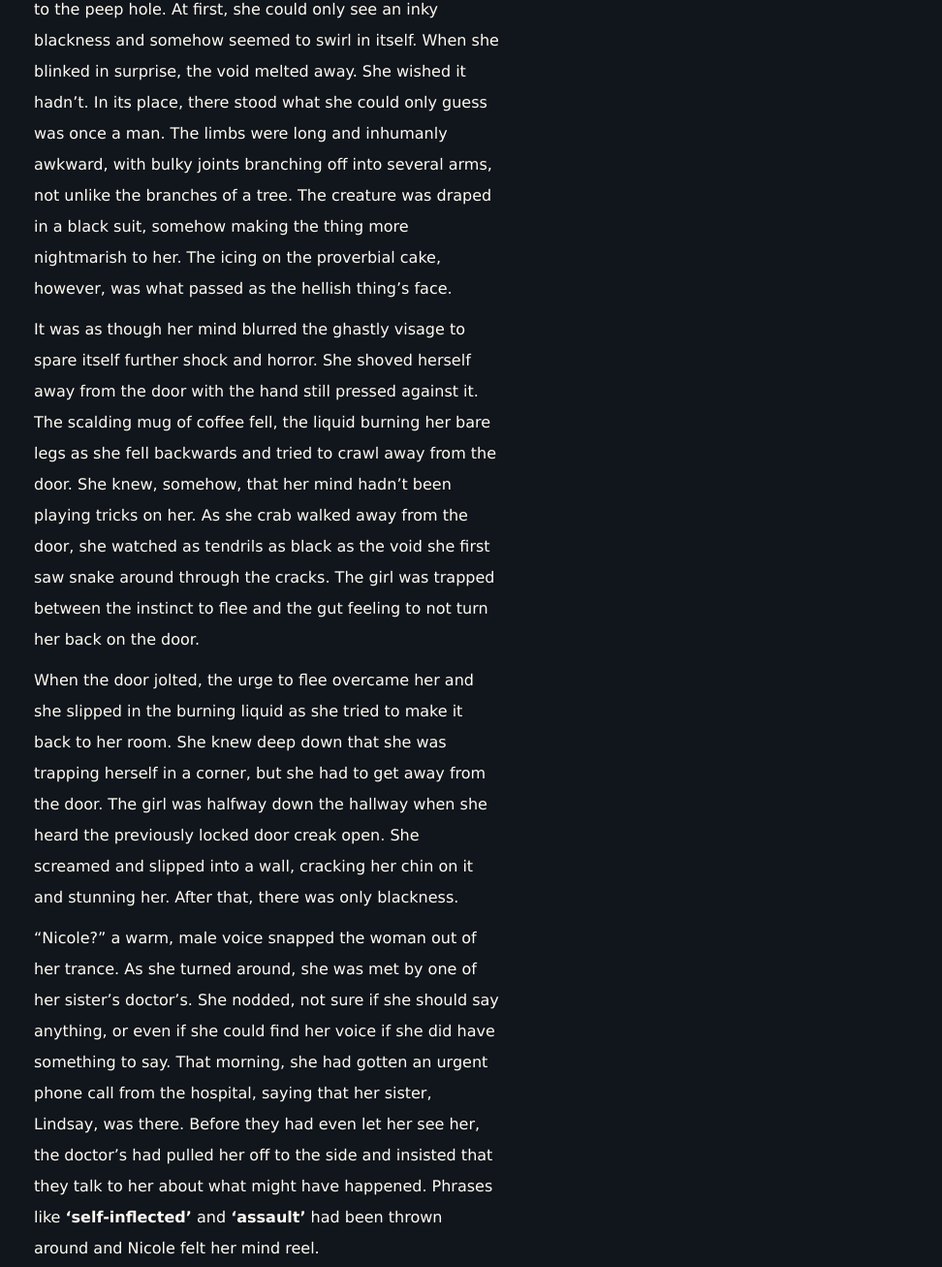
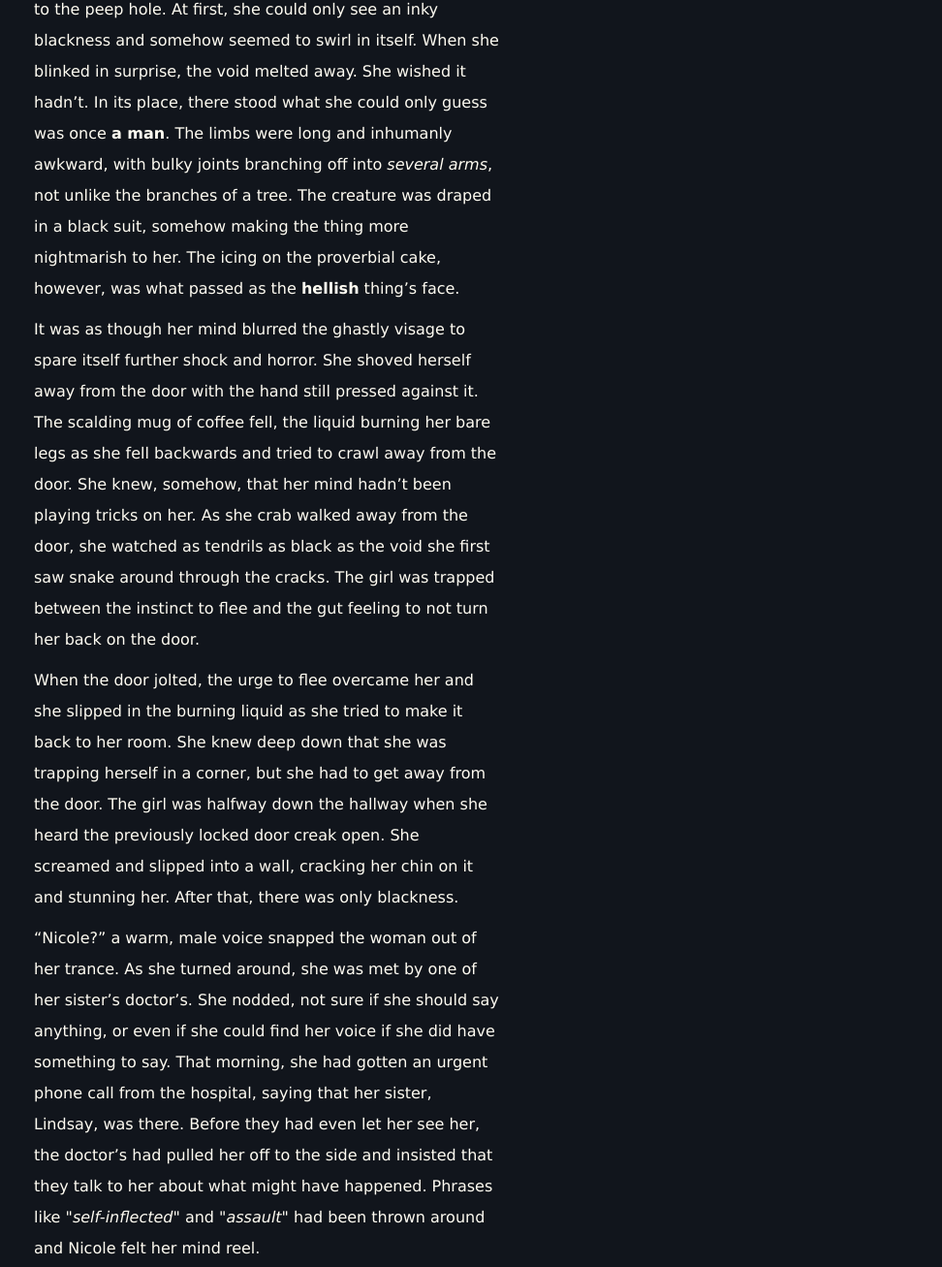
Before and after one commit to HvlfMoon/InClass10, a plain HTML site: page index.html in a window 1280 px wide. Shown: the part 1414-2721 px from the top of the page at 97% size, 0-972 px from the left. Drawn offline with Linux system fonts and the light colour scheme.

Commit message:
added more ems and strongs

```diff
--- a/index.html
+++ b/index.html
@@ -51,9 +51,9 @@
             As she walked by the front door, she decided that a quick glance out of the peep hole would help calm her restless mind. The chill worsened with each step
             she took towards the door and further away from the safety and warmth of her blankets. She pressed her empty hand against the cold, metal door and took a
             deep breath before leading her eye to the peep hole. At first, she could only see an inky blackness and somehow seemed to swirl in itself. When she blinked
-            in surprise, the void melted away. She wished it hadn’t. In its place, there stood what she could only guess was once a man. The limbs were long and
-            inhumanly awkward, with bulky joints branching off into several arms, not unlike the branches of a tree. The creature was draped in a black suit,
-            somehow making the thing more nightmarish to her. The icing on the proverbial cake, however, was what passed as the hellish thing’s face.
+            in surprise, the void melted away. She wished it hadn’t. In its place, there stood what she could only guess was once <strong>a man</strong>. The limbs were long and
+            inhumanly awkward, with bulky joints branching off into <em>several arms</em>, not unlike the branches of a tree. The creature was draped in a black suit,
+            somehow making the thing more nightmarish to her. The icing on the proverbial cake, however, was what passed as the <strong>hellish</strong> thing’s face.
           </p>
           <p>
             It was as though her mind blurred the ghastly visage to spare itself further shock and horror. She shoved herself away from the door with the hand still
@@ -76,7 +76,7 @@
             “Nicole?” a warm, male voice snapped the woman out of her trance. As she turned around, she was met by one of her sister’s doctor’s.
             She nodded, not sure if she should say anything, or even if she could find her voice if she did have something to say. That morning, she had gotten an urgent
             phone call from the hospital, saying that her sister, Lindsay, was there. Before they had even let her see her, the doctor’s had pulled her off to the side
-            and insisted that they talk to her about what might have happened. Phrases like <strong>‘self-inflected’</strong> and <strong>‘assault’</strong> had been thrown around and Nicole felt her
+            and insisted that they talk to her about what might have happened. Phrases like <em>"self-inflected"</em> and <em>"assault"</em> had been thrown around and Nicole felt her
             mind reel.
           </p>
           <p>
@@ -88,7 +88,7 @@
           </p>
           <p>
              As Nicole walked into her sister’s hospital room the first time, she thought she had spied the silhouette of a man in the window.
-            That, she knew, was impossible. <strong><em>Her sister’s room was on the third floor of the hospital.</em></strong>
+            That, she knew, was impossible. <br> <strong><em>Her sister’s room was on the third floor of the hospital.</em></strong>
           </p>
       </section>
       <p class="source">
```
